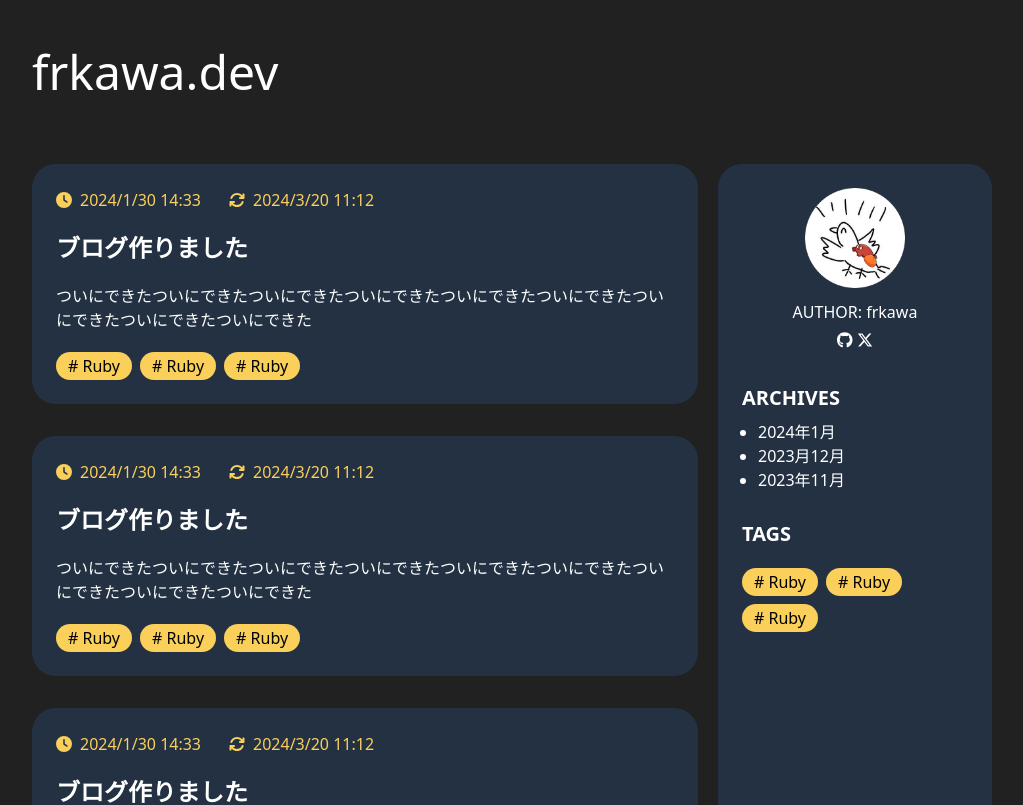
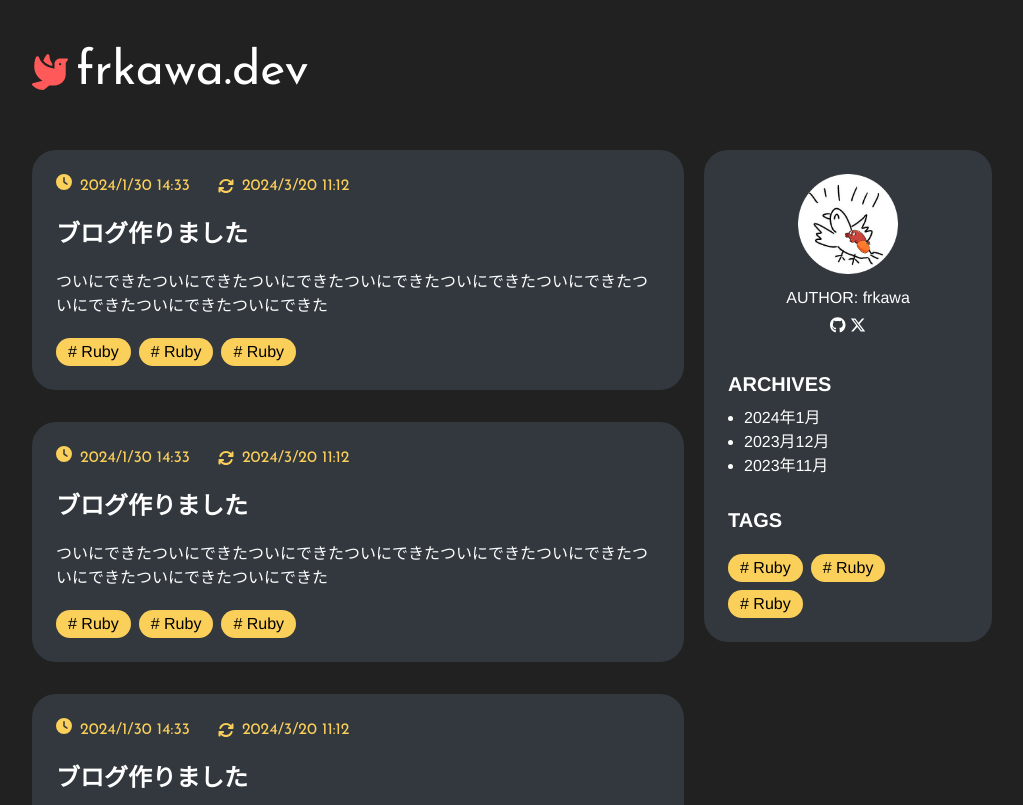
Before and after one commit to frkawa/frkawa-blog, a Next.js app in the folder next/: page / in a window 1280 px wide. Shown: the top 805 px of the page, without its empty margins (128-1151 px from the left). Built offline with nearby package versions, Linux system fonts and the light colour scheme.

Commit message:
レイアウト調整

```diff
--- a/next/app/(components)/ArticleCard.tsx
+++ b/next/app/(components)/ArticleCard.tsx
@@ -1,21 +1,21 @@
-import { faArrowsRotate, faClock } from "@fortawesome/free-solid-svg-icons"
-import { FontAwesomeIcon } from "@fortawesome/react-fontawesome"
-import TagCards from "./TagCards"
+import { faArrowsRotate, faClock } from '@fortawesome/free-solid-svg-icons'
+import { FontAwesomeIcon } from '@fortawesome/react-fontawesome'
+import TagCards from './TagCards'
 
 const ArticleCard = () => {
   return (
-    <div className="bg-my-dark-blue p-6 rounded-3xl mb-8">
-      <div className="flex gap-7 text-my-emphasis-yellow">
-        <span className="flex items-center gap-2">
-          <FontAwesomeIcon icon={faClock} className="h-4" />
+    <div className='bg-my-dark-blue p-6 rounded-3xl mb-8'>
+      <div className='flex gap-7 text-my-emphasis-yellow'>
+        <span className='flex gap-2 font-josefinSans'>
+          <FontAwesomeIcon icon={faClock} className='h-4' />
           2024/1/30 14:33
         </span>
-        <span className="flex items-center gap-2">
-          <FontAwesomeIcon icon={faArrowsRotate} className="h-4" />
+        <span className='flex items-center gap-2 font-josefinSans'>
+          <FontAwesomeIcon icon={faArrowsRotate} className='h-4' />
           2024/3/20 11:12
         </span>
       </div>
-      <h2 className="text-2xl font-bold my-5">ブログ作りました</h2>
+      <h2 className='text-2xl font-bold my-5'>ブログ作りました</h2>
       <div>
         ついにできたついにできたついにできたついにできたついにできたついにできたついにできたついにできたついにできた
       </div>
--- a/next/app/(components)/Header.tsx
+++ b/next/app/(components)/Header.tsx
@@ -1,11 +1,19 @@
-import Link from "next/link"
+import { faDove } from '@fortawesome/free-solid-svg-icons'
+import { FontAwesomeIcon } from '@fortawesome/react-fontawesome'
+import Link from 'next/link'
 
 const Header = () => {
   return (
-    <header className="col-span-10">
-      <Link href="/">
-        <h1 className="text-5xl py-12">frkawa.dev</h1>
-      </Link>
+    <header className='col-span-10'>
+      <h1 className='text-5xl my-12 font-josefinSans'>
+        <Link href='/' className='inline-flex items-center gap-2'>
+          <FontAwesomeIcon
+            icon={faDove}
+            className='h-9 text-my-emphasis-rose'
+          />
+          frkawa.dev
+        </Link>
+      </h1>
     </header>
   )
 }
--- a/next/app/globals.css
+++ b/next/app/globals.css
@@ -1,3 +1,5 @@
+@import url('https://fonts.googleapis.com/css2?family=Josefin+Sans&display=swap');
+
 @tailwind base;
 @tailwind components;
 @tailwind utilities;
--- a/next/app/layout.tsx
+++ b/next/app/layout.tsx
@@ -1,30 +1,25 @@
-import type { Metadata } from "next";
-import { Noto_Sans_JP } from "next/font/google";
-import Header from "./(components)/Header";
-import "./globals.css";
-
-const notoSansJP = Noto_Sans_JP({ subsets: ["latin"], weight: ["400"] });
+import type { Metadata } from 'next'
+import Header from './(components)/Header'
+import './globals.css'
 
 export const metadata: Metadata = {
-  title: "Create Next App",
-  description: "Generated by create next app",
-};
+  title: 'Create Next App',
+  description: 'Generated by create next app',
+}
 
 export default function RootLayout({
   children,
 }: Readonly<{
-  children: React.ReactNode;
+  children: React.ReactNode
 }>) {
   return (
-    <html lang="ja">
-      <body className="bg-my-dark text-white">
-        <div className="grid grid-cols-10 gap-5 mx-auto max-w-7xl px-40">
+    <html lang='ja'>
+      <body className='bg-my-dark text-white font-body'>
+        <div className='grid grid-cols-10 mx-auto max-w-7xl px-40'>
           <Header />
           {children}
         </div>
       </body>
     </html>
-  );
+  )
 }
-
-// ${notoSansJP.className}
--- a/next/app/page.tsx
+++ b/next/app/page.tsx
@@ -1,41 +1,57 @@
-import { faGithub, faXTwitter } from "@fortawesome/free-brands-svg-icons";
-import { FontAwesomeIcon } from "@fortawesome/react-fontawesome";
-import Image from "next/image";
-import Link from "next/link";
-import ArticleCard from "./(components)/ArticleCard";
-import TagCards from "./(components)/TagCards";
-import authorIcon from "/public/author_icon.png";
+import { faGithub, faXTwitter } from '@fortawesome/free-brands-svg-icons'
+import { FontAwesomeIcon } from '@fortawesome/react-fontawesome'
+import Image from 'next/image'
+import Link from 'next/link'
+import ArticleCard from './(components)/ArticleCard'
+import TagCards from './(components)/TagCards'
+import authorIcon from '/public/author_icon.png'
 
 export default function Home() {
   return (
     <>
-      <main className="col-span-7">
+      <main className='col-span-7 mr-5'>
         <ArticleCard />
         <ArticleCard />
         <ArticleCard />
       </main>
-      <aside className="col-span-3 bg-my-dark-blue p-6 rounded-3xl mb-8 min-w-full">
-        <section className="text-center">
-          <Image src={authorIcon} alt="author icon" width={100} height={100} className="mx-auto mb-3" />
-          <div className="mb-1">AUTHOR: frkawa</div>
-          <div className="flex gap-1 justify-center mb-8">
-            <Link href="https://github.com/frkawa" rel="noopener noreferrer" target="_blank">
-              <FontAwesomeIcon icon={faGithub} className="h-4" />
+      <aside className='col-span-3 mb-8 min-w-full'>
+        <div className='bg-my-dark-blue p-6 rounded-3xl'>
+          <section className='text-center'>
+            <Image
+              src={authorIcon}
+              alt='author icon'
+              width={100}
+              height={100}
+              className='mx-auto mb-3'
+            />
+            <div className='mb-1'>AUTHOR: frkawa</div>
+            <div className='flex gap-1 justify-center mb-8'>
+              <Link
+                href='https://github.com/frkawa'
+                rel='noopener noreferrer'
+                target='_blank'
+              >
+                <FontAwesomeIcon icon={faGithub} className='h-4' />
               </Link>
-            <Link href="https://x.com/frkawa_" rel="noopener noreferrer" target="_blank">
-              <FontAwesomeIcon icon={faXTwitter} className="h-4" />
+              <Link
+                href='https://x.com/frkawa_'
+                rel='noopener noreferrer'
+                target='_blank'
+              >
+                <FontAwesomeIcon icon={faXTwitter} className='h-4' />
               </Link>
             </div>
           </section>
-        <h2 className="text-xl font-bold mb-2">ARCHIVES</h2>
-        <ul className="list-disc pl-4">
+          <h2 className='text-xl font-bold mb-2'>ARCHIVES</h2>
+          <ul className='list-disc pl-4'>
             <li>2024年1月</li>
             <li>2023月12月</li>
             <li>2023年11月</li>
           </ul>
-        <h2 className="text-xl font-bold mb-2 mt-7">TAGS</h2>
+          <h2 className='text-xl font-bold mb-2 mt-7'>TAGS</h2>
           <TagCards />
+        </div>
       </aside>
     </>
-  );
+  )
 }
--- a/next/tailwind.config.ts
+++ b/next/tailwind.config.ts
@@ -1,21 +1,34 @@
-import type { Config } from "tailwindcss";
+import type { Config } from 'tailwindcss'
 
 const config: Config = {
   content: [
-    "./pages/**/*.{js,ts,jsx,tsx,mdx}",
-    "./components/**/*.{js,ts,jsx,tsx,mdx}",
-    "./app/**/*.{js,ts,jsx,tsx,mdx}",
+    './pages/**/*.{js,ts,jsx,tsx,mdx}',
+    './components/**/*.{js,ts,jsx,tsx,mdx}',
+    './app/**/*.{js,ts,jsx,tsx,mdx}',
   ],
   theme: {
     extend: {
       colors: {
         'my-dark': '#212121',
-        'my-dark-blue': '#233142',
+        'my-dark-blue': '#32383e',
         'my-emphasis-yellow': '#facf5a',
         'my-emphasis-rose': '#ff5959',
       },
     },
+    fontFamily: {
+      body: [
+        'Helvetica Neue',
+        '游ゴシック',
+        'Yu Gothic',
+        '游ゴシック体',
+        'YuGothic',
+        'ヒラギノ角ゴ Pro W3',
+        'Hiragino Kaku Gothic Pro',
+        'sans-serif',
+      ],
+      josefinSans: ['Josefin Sans'],
+    },
   },
   plugins: [],
-};
-export default config;
+}
+export default config
```
Also changed, not shown: next/app/(components)/TagCards.tsx (+14 -8 lines). Lines whose indentation alone changed are shown as unchanged.
